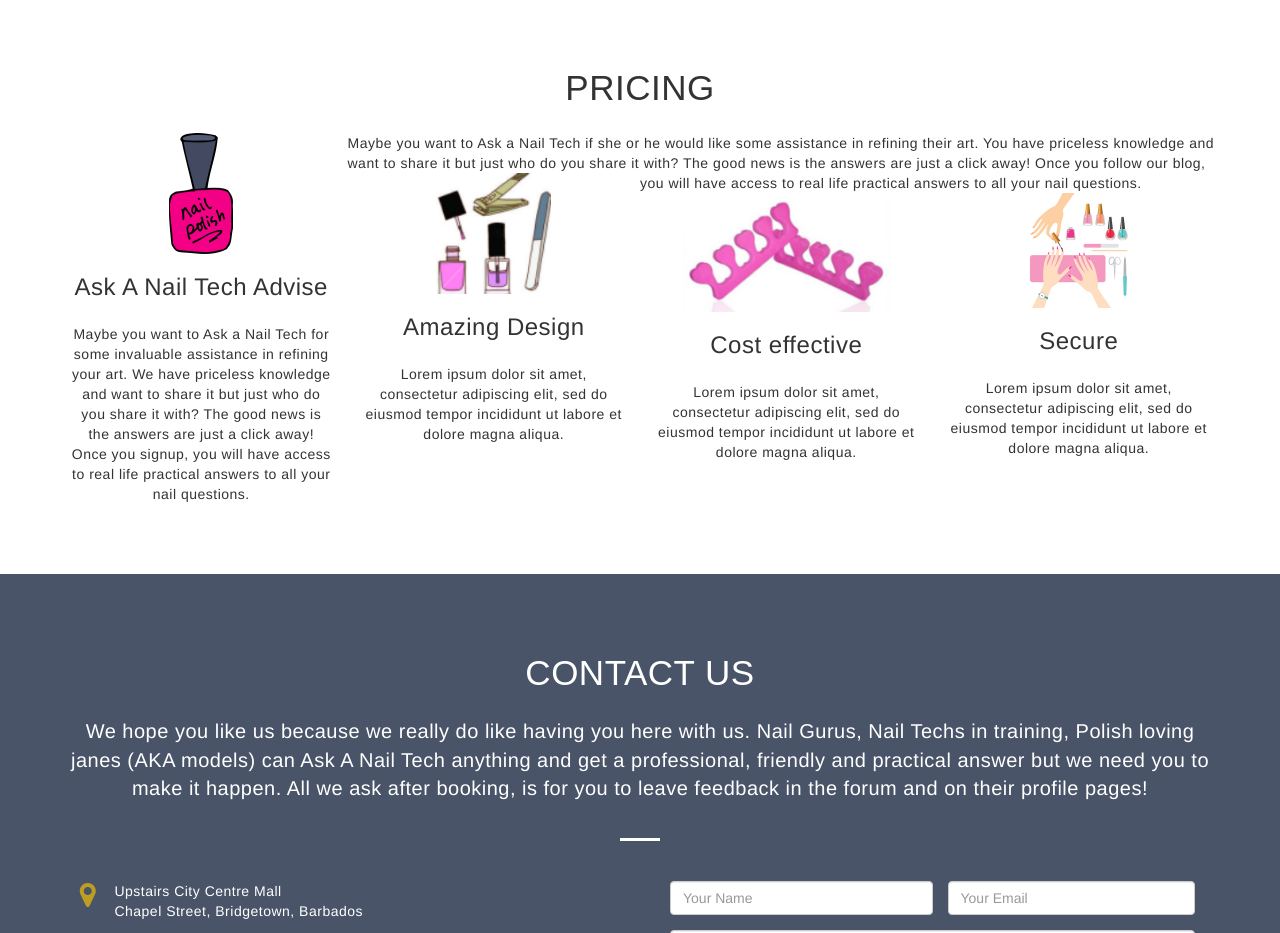
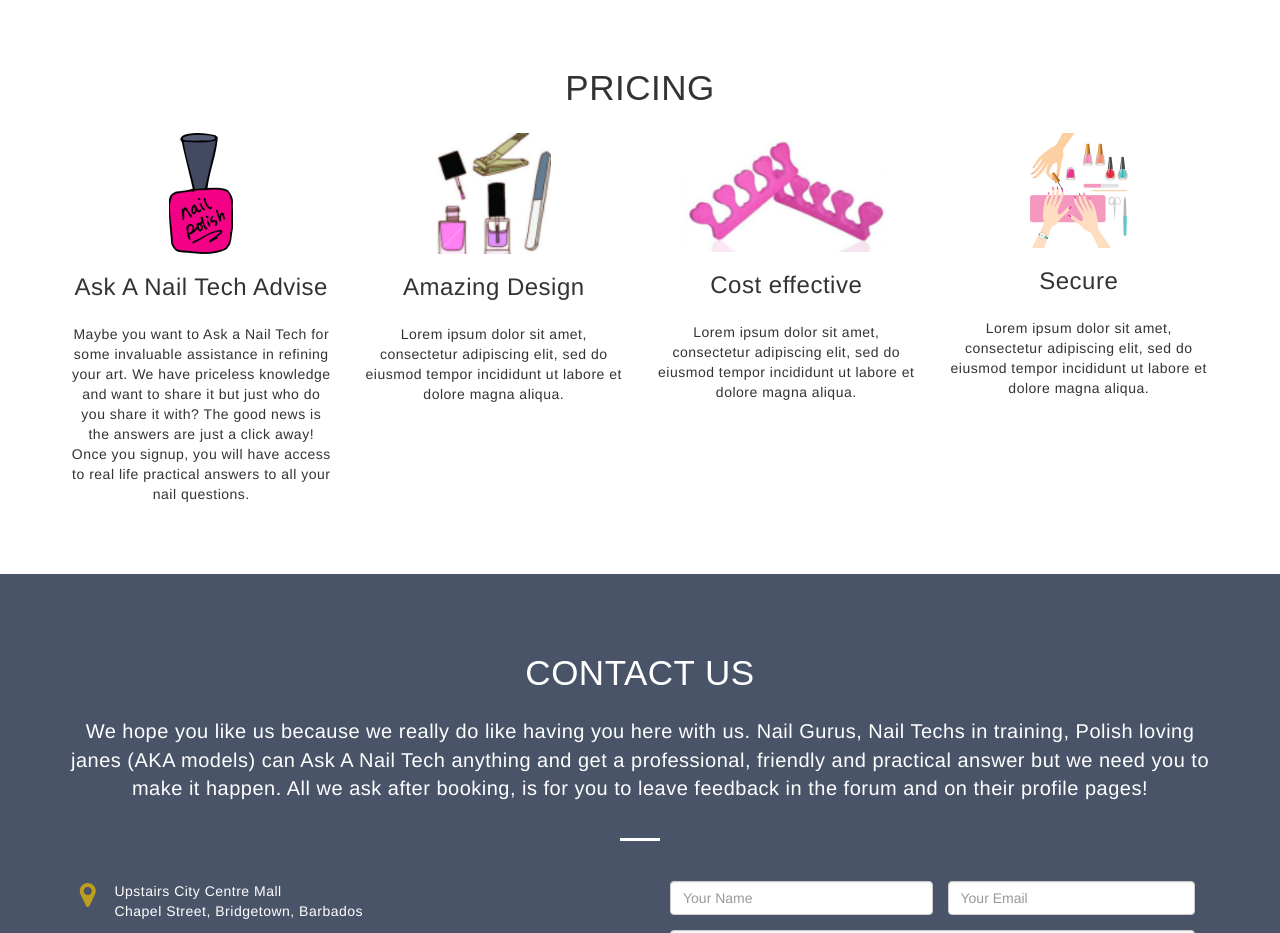
Before and after one commit to nakeshialorde/askanailtech, a plain HTML site: page index.html in a window 1280 px wide. Shown: the part 2860-3793 px from the top of the page. Drawn offline with nearby package versions, Linux system fonts and the light colour scheme.

Commit message:
Update index.html

```diff
--- a/index.html
+++ b/index.html
@@ -303,10 +303,7 @@ Or perhaps you are the average nail art loving Jane who wants to Ask A Nail Tech
               <p>Maybe you want to Ask a Nail Tech for some invaluable assistance in refining your art. We have priceless knowledge and want to share it but just who do you share it with?
                  The good news is the answers are just a click away! Once you signup, you will have access to real life practical answers to all your nail questions.</p>
             </div>
-          </div>Maybe you want to Ask a Nail Tech if she or he would like some assistance in refining their art. You have priceless knowledge and want to share it but just who do you share it with?
-
-The good news is the answers are just a click away! Once you follow our blog, you will have access to real life practical answers to all your nail questions.
-          <div class="col-md-3 col-sm-6 col-xs-12">
+          </div>          <div class="col-md-3 col-sm-6 col-xs-12">
             <div class="wrap-item text-center">
               <div class="item-img">
                 <img src="img/nail02.png">
```
